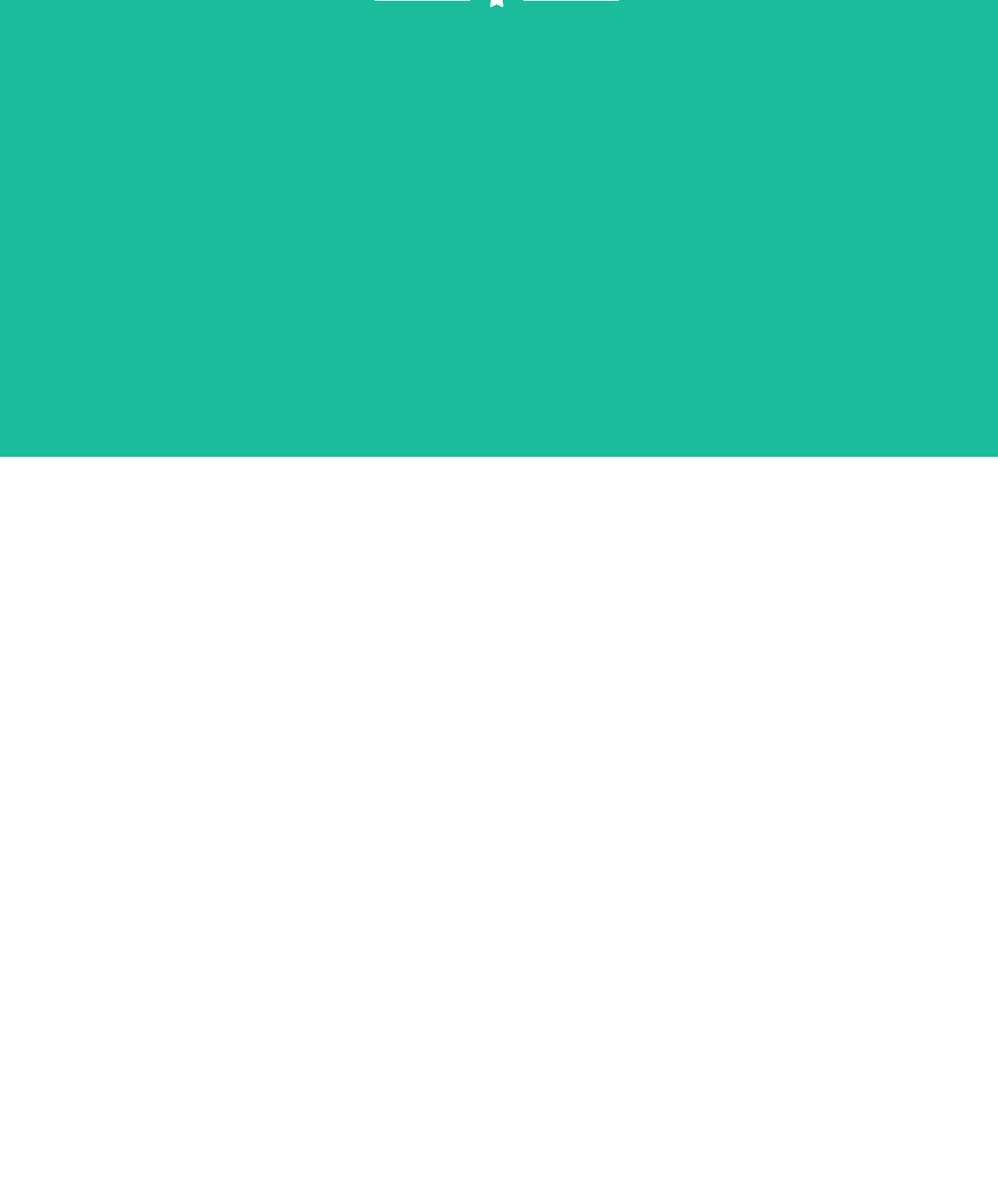
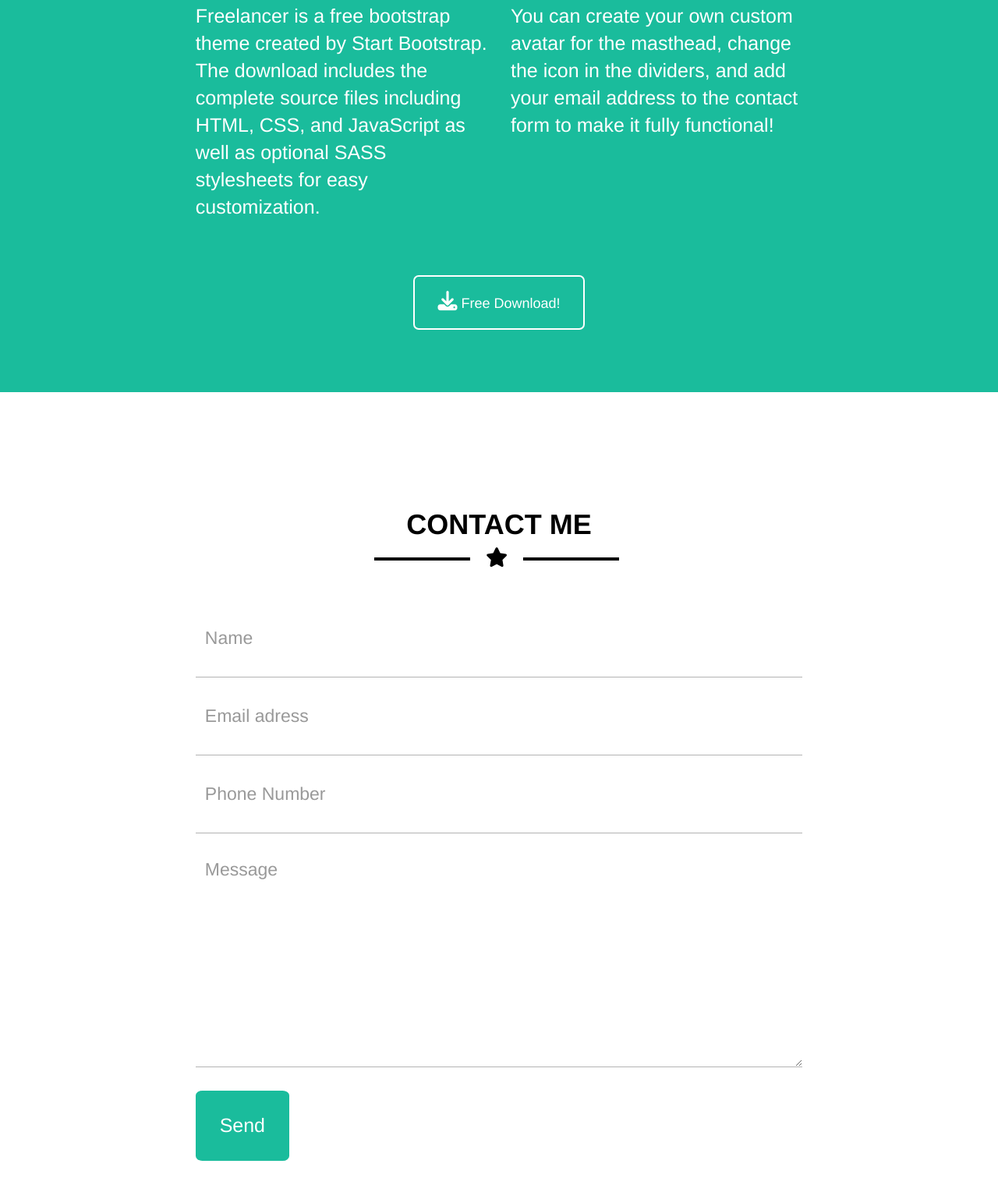
Before and after one commit to Jasmin-Mediani/html-css-bootstrap-freelancer, a plain HTML site: page index.html in a window 1280 px wide. Shown: the part 1840-3360 px from the top of the page at 78% size. Before the commit the page ends 2426 px from the top, so only its background shows below. Drawn offline with nearby package versions, Linux system fonts and the light colour scheme.

Commit message:
conclusa sezione about

```diff
--- a/css/style.css
+++ b/css/style.css
@@ -29,7 +29,6 @@ html {
   max-width: 1200px;
   margin: 0 auto;
   padding: 0;
-  /*provvisorio*/
 }
 
 .menu {
@@ -112,7 +111,7 @@ ul li {
 }
 
 .navbar-toggle:hover {
-  background-color: #17a2b8 !important;
+  background-color: #158091 !important;
 }
 
 .collapsed .icon-bar {
@@ -143,8 +142,6 @@ ul li {
 
 .fw-acqua {
   background-color: #1abc9c;
-  /*provvisoria*/
-  height: 800px;
 }
 
 .contenitore-omino {
@@ -279,6 +276,79 @@ h3 {
   font-size: 60px;
   color: white;
 }
+
+.paragrafo-sx,
+.paragrafo-dx {
+  text-align: left;
+  font-size: 25px;
+  line-height: 35px;
+  color: white;
+}
+
+.contenitore {
+  width: 100%;
+  border: 1px solid red;
+  position: relative;
+  margin-bottom: 250px;
+}
+
+.free-download {
+  width: 220px;
+  height: 70px;
+  margin-bottom: 80px;
+  background-color: #1abc9c;
+  color: white;
+  border: 2px solid white;
+  border-radius: 7px;
+  font-size: 18px;
+  position: relative;
+  margin-left: 50%;
+  transform: translateX(-50%);
+}
+.fa-download {
+  color: white;
+}
+
+/************* SEZIONE CONTACT ME **********/
+
+.form-control {
+  height: 100px !important;
+  font-size: 23px;
+  border: 1px solid rgb(179, 179, 179);
+  border-left: none;
+  border-right: none;
+  box-shadow: none !important;
+  border-radius: 0px !important;
+}
+
+.form1,
+.form2,
+.form3 {
+  border-top: none;
+}
+
+textarea.form-control {
+  border: transparent;
+  border-bottom: 1px solid rgb(179, 179, 179) !important;
+  height: 300px !important;
+  padding-top: 30px;
+}
+
+.send-button {
+  width: 120px;
+  height: 90px;
+  margin-top: 30px;
+  background-color: #1abc9c;
+  color: white;
+  font-size: 25px;
+  border-radius: 7%;
+  border: none;
+}
+
+.send-button:hover {
+  background-color: #158091;
+}
+
 /********** MOBILE***********/
 
 @media screen and (max-width: 992px) {
--- a/index.html
+++ b/index.html
@@ -152,8 +152,32 @@
             <div class="stella"><i class="fas fa-star"></i></div>
             <div class="divisore-dx"></div>
           </div>
-          <div class="row">
+          <div class="row row-acqua">
+            <p class="col-xs-12 col-md-12 col-lg-5 col-lg-offset-1 paragrafo-sx">Freelancer is a free bootstrap theme created by Start Bootstrap. The download includes the complete source files including HTML, CSS, and JavaScript as well as optional SASS stylesheets for easy customization.</p>
+            <p p class="col-xs-12 col-md-12 col-lg-5 paragrafo-dx">You can create your own custom avatar for the masthead, change the icon in the dividers, and add your email address to the contact form to make it fully functional!</p>
+          </div>
+          <div class="contenitore-acqua">
+            <button class="free-download"> <i class="fas fa-download"></i> Free Download! </button>
+          </div>
       </div>
     </section>
+    <section id="contact" class="container-fluid fw-bianco">
+      <div class="container">
+        <h1>Contact me</h1>
+        <div class="container cont-glyph">
+          <div class="divisore-sx"></div>
+          <div class="stella"><i class="fas fa-star"></i></div>
+          <div class="divisore-dx"></div>
+        </div>
+        <div class="row">
+          <div class="form-mio col-xs-12 col-md-12 col-lg-10 col-lg-offset-1">
+            <input type="text" class="form-control form1" placeholder="Name">
+            <input type="text" class="form-control form2" placeholder="Email adress">
+            <input type="text" class="form-control form3" placeholder="Phone Number">
+            <textarea class="form-control" rows="3" placeholder="Message"></textarea>
+            <button class="send-button">Send</button>
+          </div>
+        </div>
+      </section>
   </body>
 </html>
```
